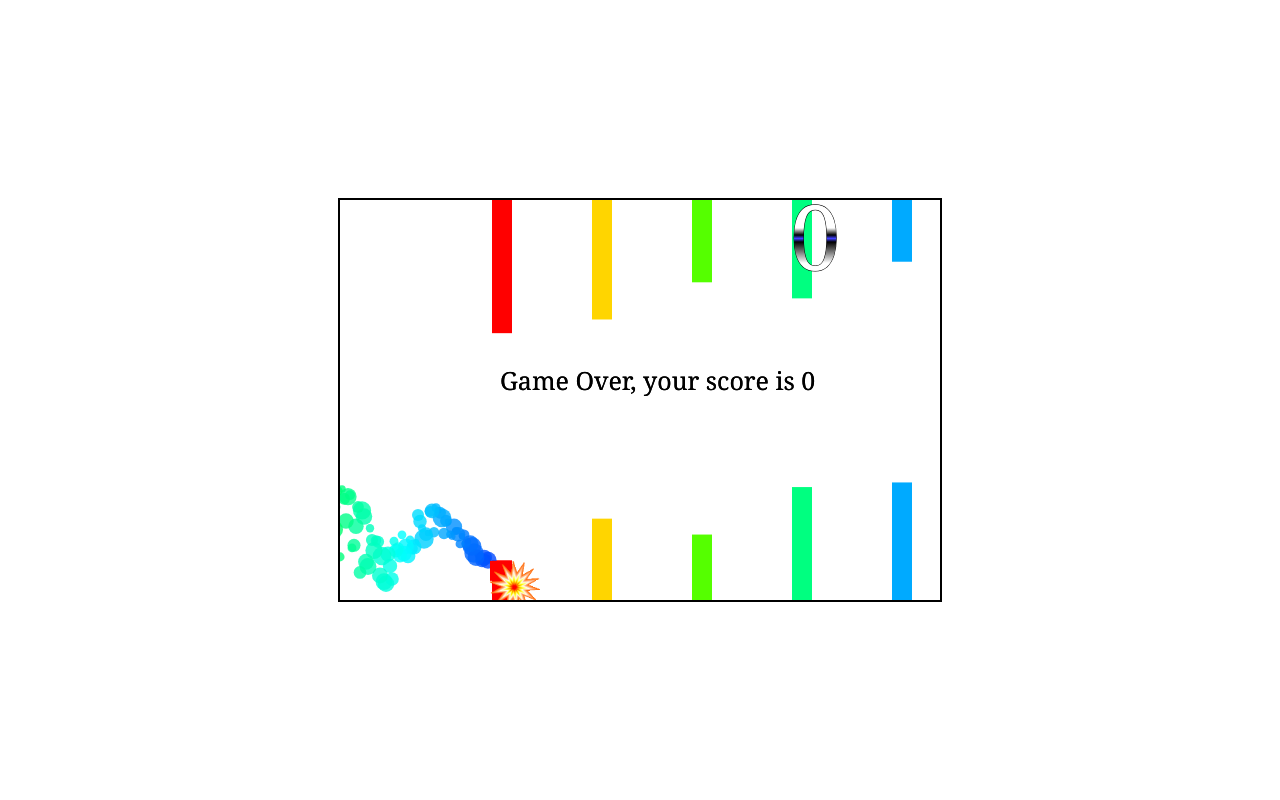
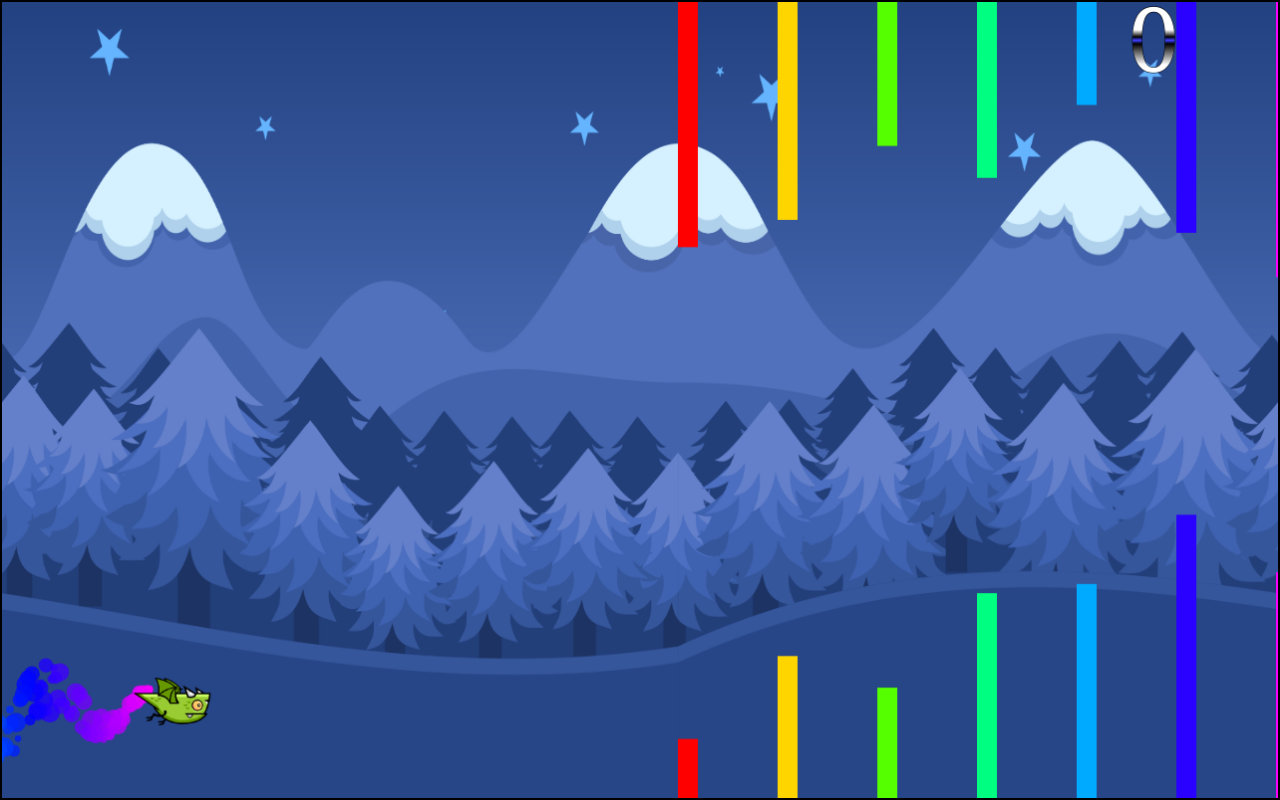
Before and after one commit to ngraczyk/flappybird, a plain HTML site: page index.html in a window 1280 px wide. Drawn offline with Linux system fonts and the light colour scheme.

Commit message:
image sprites

```diff
--- a/bird.js
+++ b/bird.js
@@ -1,11 +1,17 @@
+const dragonSprite = new Image();
+dragonSprite.src = 'img/dragon.png';
+
 class Bird {
   constructor() {
     this.x = 150;
     this.y = 200;
     this.vy = 0;
-    this.width = 20;
-    this.height = 20;
+    this.originalWidth = 941;
+    this.originalHeight = 600;
+    this.width = this.originalWidth / 20;
+    this.height = this.originalHeight / 20;
     this.weight = 1;
+    this.frameX = 0;
   }
   update() {
     let curve = Math.sin(angle) * 20;
@@ -28,10 +34,13 @@ class Bird {
   }
   draw() {
     ctx.fillStyle = 'red';
-    ctx.fillRect(this.x, this.y, this.width, this.height);
+    //ctx.fillRect(this.x, this.y, this.width, this.height);
+    ctx.drawImage(dragonSprite, this.frameX * this.originalWidth, 0, this.originalWidth, this.originalHeight, this.x - 20, this.y - 12, this.width * 1.7, this.height * 1.7);
   }
   flap() {
     this.vy -= 2;
+    if (this.frameX >= 2) this.frameX = 0;
+    else if (frame % 5 === 0) this.frameX++;
   }
 }
 
--- a/main.js
+++ b/main.js
@@ -1,7 +1,7 @@
 const canvas = document.getElementById('canvas');
 const ctx = canvas.getContext('2d');
-canvas.width = 600;
-canvas.height = 400;
+canvas.width = canvas.offsetWidth;
+canvas.height = canvas.offsetHeight;
 
 let spacePressed = false;
 let angle = 0;
@@ -17,17 +17,38 @@ gradient.addColorStop('0.55', '#4040ff');
 gradient.addColorStop('0.6', '#000');
 gradient.addColorStop('0.9', '#fff');
 
+const background = new Image();
+background.src = 'img/BG.png';
+const BG = {
+  x1: 0,
+  x2: canvas.width,
+  y: 0,
+  width: canvas.width,
+  height: canvas.height
+};
+
+function handleBackground() {
+  if (BG.x1 <= -BG.width + 2* gameSpeed) BG.x1 = BG.width;
+  else BG.x1 -= gameSpeed;
+  if (BG.x2 <= -BG.width + 2* gameSpeed) BG.x2 = BG.width;
+  else BG.x2 -= gameSpeed;
+
+  ctx.drawImage(background, BG.x1, BG.y, BG.width, BG.height);
+  ctx.drawImage(background, BG.x2, BG.y, BG.width, BG.height);
+}
+
 function animate() {
   ctx.clearRect(0, 0, canvas.width, canvas.height);
   //ctx.fillRect(10, canvas.height - 90, 50, 50);
+  handleBackground();
   handleObstacles();
   handleParticles();
   bird.update();
   bird.draw();
   ctx.fillStyle = gradient;
   ctx.font = '90px Georgia';
-  ctx.strokeText(score, 450, 70);
-  ctx.fillText(score, 450, 70);
+  ctx.strokeText(score, canvas.width - 150, 70);
+  ctx.fillText(score, canvas.width - 150, 70);
   handleCollisions();
   if (handleCollisions()) return;
   requestAnimationFrame(animate);
@@ -47,7 +68,16 @@ window.addEventListener('keydown', function(e) {
 window.addEventListener('keyup', function(e) {
   if (e.code === 'Space') {
     spacePressed = false;
+    bird.frameX = 0;
   }
+});
+
+window.addEventListener('resize', function(e) {
+  canvas.width = canvas.offsetWidth;
+  canvas.height = canvas.offsetHeight;
+  BG.width = canvas.width,
+  BG.height = canvas.height
+  animate();
 });
 
 const bang = new Image();
@@ -63,7 +93,7 @@ function handleCollisions() {
       // collision detected
       ctx.drawImage(bang, bird.x, bird.y, 50, 50);
       ctx.font = '25px Georgia';
-      ctx.fillStyle = 'black';
+      ctx.fillStyle = 'white';
       ctx.fillText('Game Over, your score is ' + score, 160, canvas.height / 2 - 10);
       return true;
     }
--- a/style.css
+++ b/style.css
@@ -1,9 +1,11 @@
+* {
+  margin: 0;
+  padding: 0;
+  box-sizing: border-box;
+}
 #canvas {
   position: absolute;
-  top: 50%;
-  left: 50%;
-  transform: translate(-50%, -50%);
-  width: 600px;
-  height: 400px;
+  width: 100%;
+  height: 100%;
   border: 2px solid black;
 }
```
Also changed, not shown: img/BG.png (added), img/dragon.png (added).
